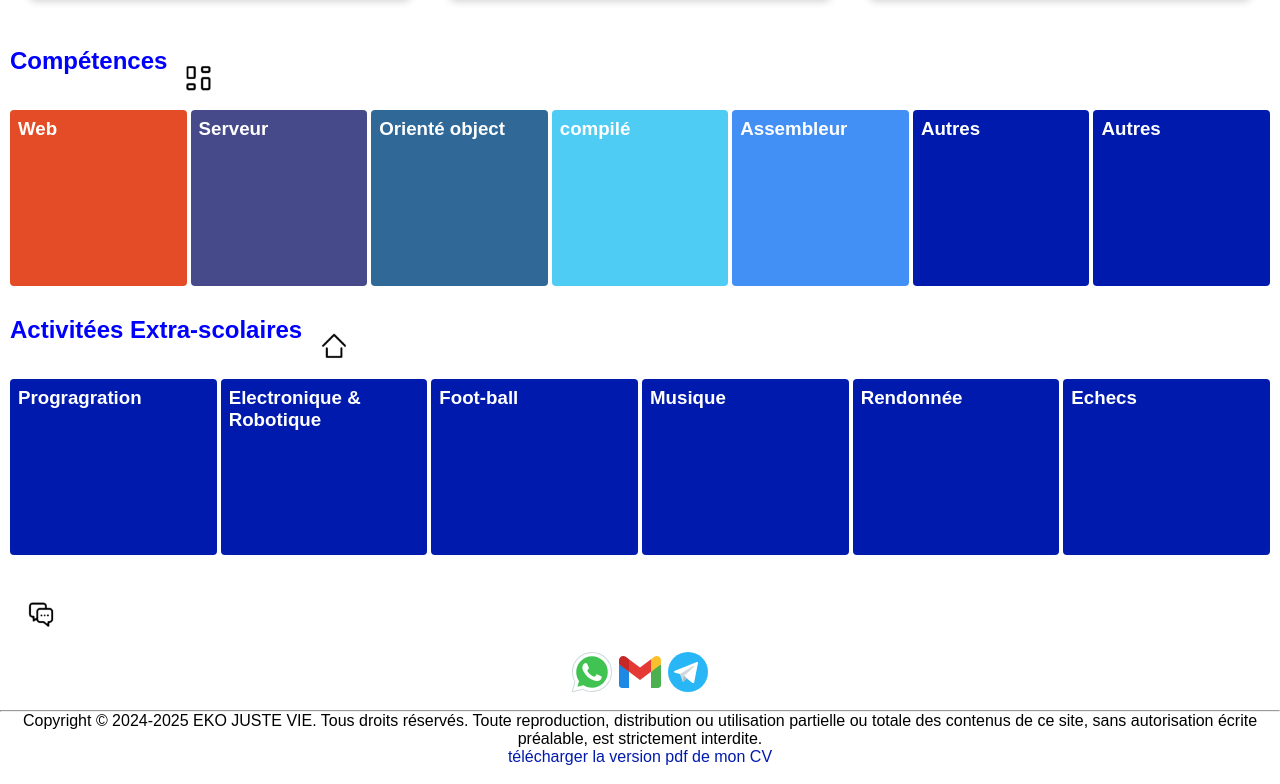
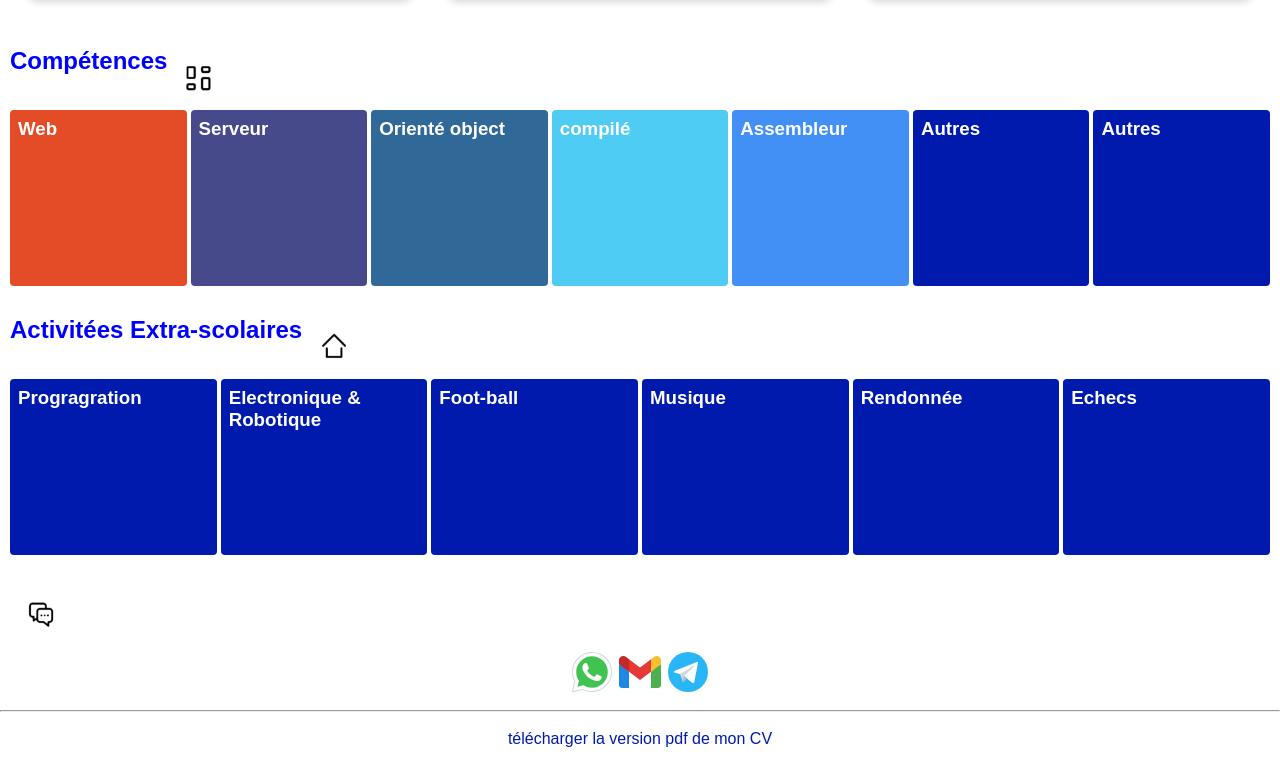
Before and after one commit to EKODEJustevie/portfolio, a plain HTML site: page index.html in a window 1280 px wide. Shown: the part 1802-2586 px from the top of the page. Drawn offline with Linux system fonts and the light colour scheme.

Commit message:
Update index.html
retrait du copyroght

```diff
--- a/index.html
+++ b/index.html
@@ -307,9 +307,7 @@ assez bonne gestion du temps  et un bonne esprit d’équipe. </p>
         <footer>
             <hr>
             <p class="footerp">
-                Copyright © 2024-2025 EKO JUSTE VIE. Tous droits réservés.
-                Toute reproduction, distribution ou utilisation partielle
-                ou totale des contenus de ce site, sans autorisation écrite préalable, est strictement interdite.
+
                 <br>
                 <a href="CV.pdf" class="cvpapier" target="_blank">télécharger la version pdf de mon CV</a>
                 <br>
```
